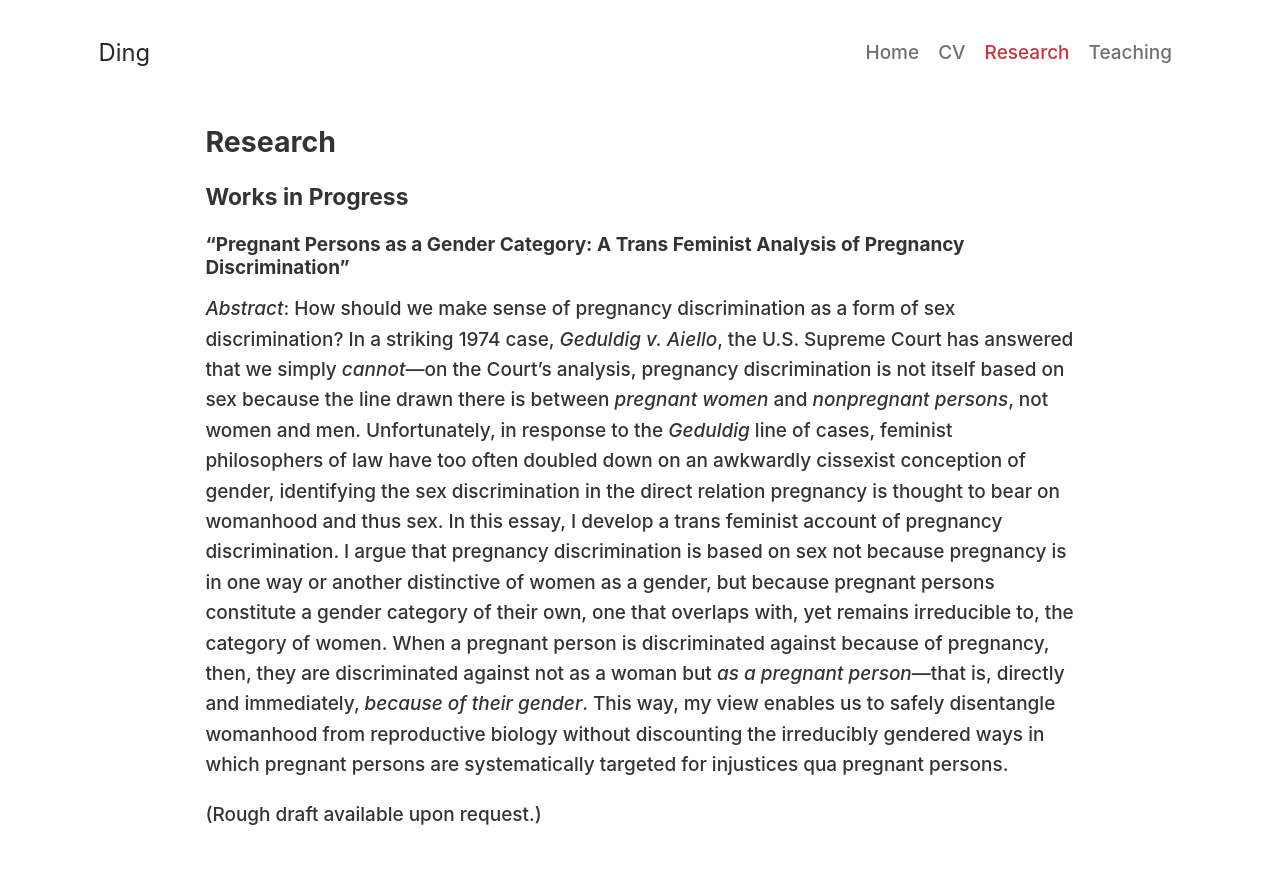
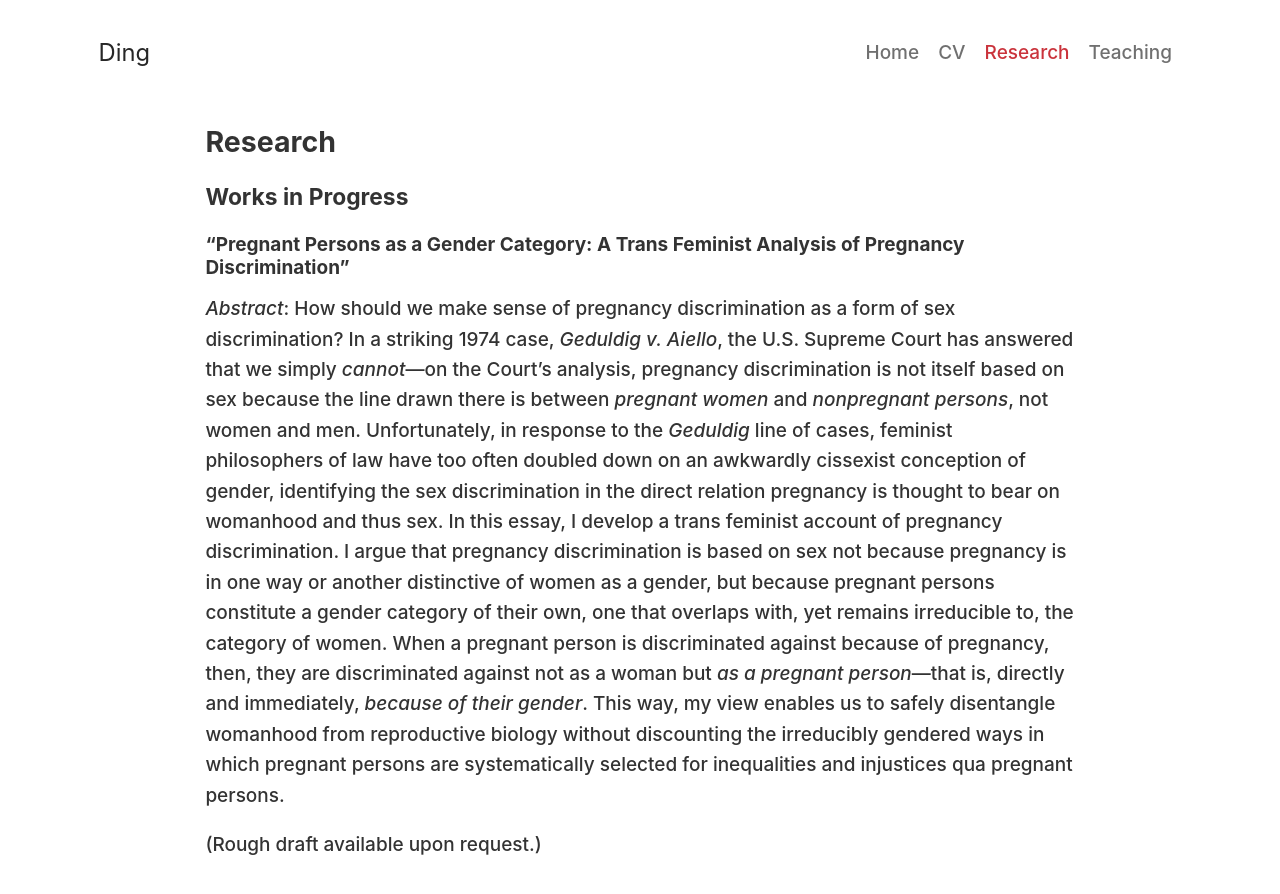
Before and after one commit to dingherself/dingherself.github.io, a Jekyll site: the page built from research.md, in a window 1280 px wide and 936 px high. Shown: the top 894 px of the window. Built offline with Jekyll 4.4.1, drawn with Linux system fonts in a browser that asks for light colours; nearby versions of some CDN libraries; some web fonts are replaced.

Commit message:
update for fa22

```diff
--- a/assets/ding.scss
+++ b/assets/ding.scss
@@ -88,6 +88,7 @@
   font-variant-ligatures: discretionary-ligatures;
   font-variant-ligatures: no-historical-ligatures;
   font-variant-ligatures: contextual;
+  font-variant-numeric: oldstyle-nums;
 }
 
 @include media-breakpoint-up(xl) {
@@ -97,6 +98,7 @@
     font-variant-ligatures: discretionary-ligatures;
     font-variant-ligatures: no-historical-ligatures;
     font-variant-ligatures: contextual;
+    font-variant-numeric: oldstyle-nums;
   }
 }
 
--- a/research.md
+++ b/research.md
@@ -12,6 +12,6 @@
 
 ### “Pregnant Persons as a Gender Category: A Trans Feminist Analysis of Pregnancy Discrimination”
 
-*Abstract*: How should we make sense of pregnancy discrimination as a form of sex discrimination? In a striking 1974 case, *Geduldig v. Aiello*, the U.S. Supreme Court has answered that we simply *cannot*—on the Court’s analysis, pregnancy discrimination is not itself based on sex because the line drawn there is between *pregnant women* and *nonpregnant persons*, not women and men. Unfortunately, in response to the *Geduldig* line of cases, feminist philosophers of law have too often doubled down on an awkwardly cissexist conception of gender, identifying the sex discrimination in the direct relation pregnancy is thought to bear on womanhood and thus sex. In this essay, I develop a trans feminist account of pregnancy discrimination. I argue that pregnancy discrimination is based on sex not because pregnancy is in one way or another distinctive of women as a gender, but because pregnant persons constitute a gender category of their own, one that overlaps with, yet remains irreducible to, the category of women. When a pregnant person is discriminated against because of pregnancy, then, they are discriminated against not as a woman but *as a pregnant person*—that is, directly and immediately, *because of their gender*. This way, my view enables us to safely disentangle womanhood from reproductive biology without discounting the irreducibly gendered ways in which pregnant persons are systematically targeted for injustices qua pregnant persons.
+*Abstract*: How should we make sense of pregnancy discrimination as a form of sex discrimination? In a striking 1974 case, *Geduldig v. Aiello*, the U.S. Supreme Court has answered that we simply *cannot*—on the Court’s analysis, pregnancy discrimination is not itself based on sex because the line drawn there is between *pregnant women* and *nonpregnant persons*, not women and men. Unfortunately, in response to the *Geduldig* line of cases, feminist philosophers of law have too often doubled down on an awkwardly cissexist conception of gender, identifying the sex discrimination in the direct relation pregnancy is thought to bear on womanhood and thus sex. In this essay, I develop a trans feminist account of pregnancy discrimination. I argue that pregnancy discrimination is based on sex not because pregnancy is in one way or another distinctive of women as a gender, but because pregnant persons constitute a gender category of their own, one that overlaps with, yet remains irreducible to, the category of women. When a pregnant person is discriminated against because of pregnancy, then, they are discriminated against not as a woman but *as a pregnant person*—that is, directly and immediately, *because of their gender*. This way, my view enables us to safely disentangle womanhood from reproductive biology without discounting the irreducibly gendered ways in which pregnant persons are systematically selected for inequalities and injustices qua pregnant persons.
 
 (Rough draft available upon request.)
```
Also changed, not shown: teaching.md (+5 -5 lines), 2 other files.
